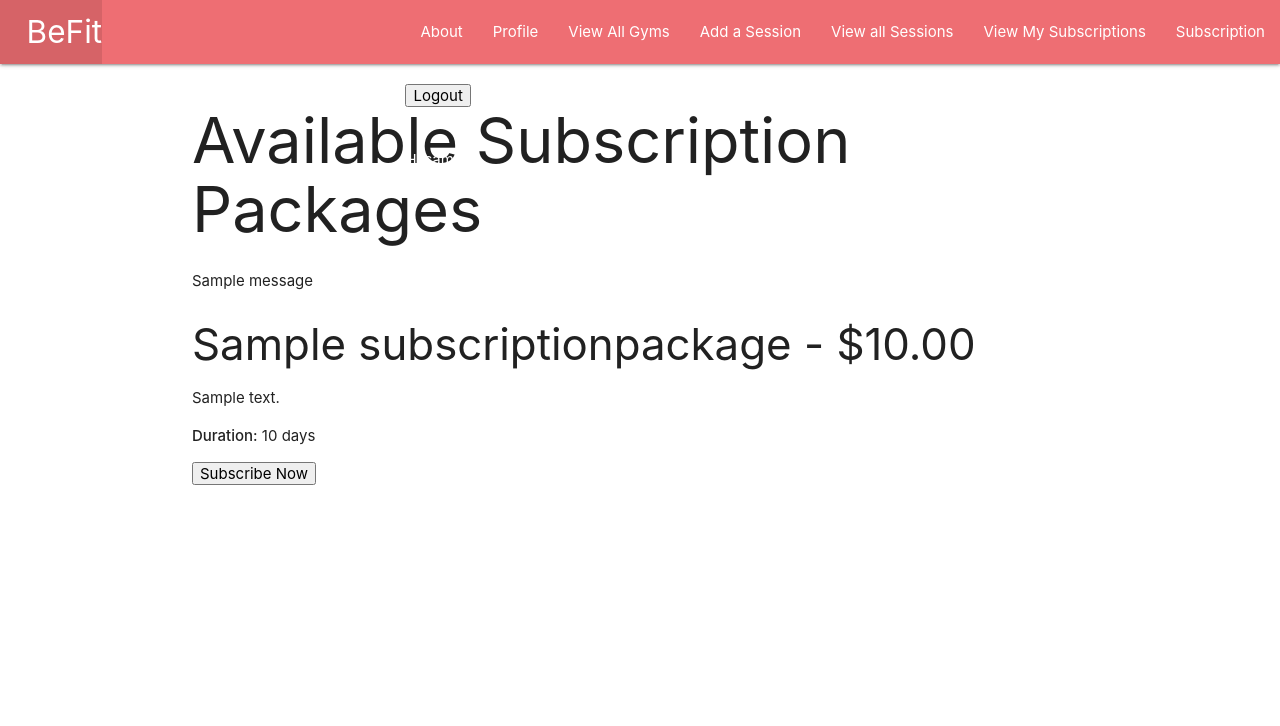
After one commit to FA-FG/beFit, a Django app: page /subscriptions/packages/ in a window 1280 px wide. The commit adds this page. Shown: the top 726 px of the page. Run offline with Django 5.2, Linux system fonts and the light colour scheme; a user stored in the database is signed in; tables that the repository leaves empty hold one stand-in row (values such as "Sample post"); one stand-in notice (Sample message) is shown.

Commit message:
almost completed

```diff
--- a/befit/main_app/admin.py
+++ b/befit/main_app/admin.py
@@ -1,7 +1,10 @@
 from django.contrib import admin
-from .models import Gym, Session, Profile
+from .models import Gym, Session, Profile,Subscription,SubscriptionPackage
+
 
 # Register your models here.
 admin.site.register(Gym)
 admin.site.register(Session)
 admin.site.register(Profile)
+admin.site.register(Subscription)
+admin.site.register(SubscriptionPackage)
--- a/befit/main_app/models.py
+++ b/befit/main_app/models.py
@@ -77,3 +77,39 @@ class Session(models.Model):
 
     def __str__(self):
         return self.name
+
+
+
+
+
+class SubscriptionPackage(models.Model):
+    USER_TYPE_CHOICES = [
+        ('RU', 'Regular User'),
+        ('GO', 'Gym Owner'),
+    ]
+
+    name = models.CharField(max_length=100)
+    description = models.TextField(blank=True, null=True)
+    duration_days = models.IntegerField()
+    price = models.DecimalField(max_digits=10, decimal_places=2)
+    user_type = models.CharField(max_length=2, choices=USER_TYPE_CHOICES,default="RU")
+
+    def __str__(self):
+        return f"{self.name} ({self.duration_days} days, {self.get_user_type_display()})"
+
+    def get_absolute_url(self):
+        return reverse('subscription_package_detail', kwargs={'pk': self.id})
+
+
+class Subscription(models.Model):
+    package = models.ForeignKey(SubscriptionPackage, on_delete=models.CASCADE)
+    startDate = models.DateField()
+    endDate = models.DateField()
+    status = models.CharField(max_length=20, default="Not Active")
+    user = models.ForeignKey(User, on_delete=models.CASCADE)
+
+    def __str__(self):
+        return f"{self.package.name} for {self.user.username}"
+
+    def get_absolute_url(self):
+        return reverse('subscription_detail', kwargs={'pk': self.id})  # Fix this to return a string
--- a/befit/main_app/templates/base.html
+++ b/befit/main_app/templates/base.html
@@ -26,13 +26,18 @@
         <ul class="right">
           <li><a href="{% url 'about' %}">About</a></li>
 
-
           {% if user.is_authenticated %}
           <li><a href="{% url 'profile' %}">Profile</a></li>
           <li><a href="{% url 'index' %}">View All Gyms</a></li>
           <!-- <li><a href="{% url 'gyms_create' %}">Add a gym</a></li> -->
           <li><a href="{% url 'session_create' %}">Add a Session</a></li>
           <li><a href="{% url 'session_index' %}">View all Sessions</a></li>
+
+
+         <li><a href="{% url 'view_my_subscriptions' %}">View My Subscriptions</a></li>
+         <li><a href="{% url 'subscription_package_list' %}">Subscription</a></li>
+
+
           <form action="{% url 'logout' %}" method="post">
 
             {% csrf_token %}
--- a/befit/main_app/templates/main_app/session_detail.html
+++ b/befit/main_app/templates/main_app/session_detail.html
@@ -1,7 +1,7 @@
 {% extends 'base.html' %}
 {% block content %}
 
-<h1>Toy Details</h1>
+<h1>Session Details</h1>
 
 <div class="row">
   <div class="col s6 col-offset-3">
--- /dev/null
+++ b/befit/main_app/templates/main_app/subscription_package_list.html
@@ -0,0 +1,33 @@
+{% extends 'base.html' %}
+
+{% block title %}Available Subscription Packages{% endblock %}
+
+{% block content %}
+    <h1>Available Subscription Packages</h1>
+
+    {% if messages %}
+        <div class="messages">
+            {% for message in messages %}
+                <div class="alert alert-{{ message.tags }}">
+                    {{ message }}
+                </div>
+            {% endfor %}
+        </div>
+    {% endif %}
+
+    <ul>
+        {% for package in packages %}
+            <li>
+                <h3>{{ package.name }} - ${{ package.price }}</h3>
+                <p>{{ package.description }}</p>
+                <p><strong>Duration:</strong> {{ package.duration_days }} days</p>
+                <form method="post" action="{% url 'subscribe_to_package' package_id=package.id %}">
+                    {% csrf_token %}
+                    <button type="submit">Subscribe Now</button>
+                </form>
+            </li>
+        {% empty %}
+            <p>No packages available for your type.</p>
+        {% endfor %}
+    </ul>
+{% endblock %}
--- a/befit/main_app/urls.py
+++ b/befit/main_app/urls.py
@@ -27,6 +27,12 @@ urlpatterns = [
 
 
 
+    path('subscriptions/packages/', views.subscription_package_list, name='subscription_package_list'),
+    path('subscriptions/subscribe/<int:package_id>/', views.subscribe_to_package, name='subscribe_to_package'),
+    path('subscriptions/my/', views.view_my_subscriptions, name='view_my_subscriptions'),
+
+
+
     path('session/', views.SessionList.as_view(), name='session_index'),
     path('session/<int:pk>/', views.SessionDetail.as_view(), name='session_detail'),
     path('session/create/', views.SessionCreate.as_view(), name='session_create'),
@@ -34,4 +40,6 @@ urlpatterns = [
     path('session/<int:pk>/delete/', views.SessionDelete.as_view(), name='session_delete'),
 
 
+
+
 ]
--- a/befit/main_app/views.py
+++ b/befit/main_app/views.py
@@ -3,19 +3,86 @@ from django.contrib.auth.forms import UserCreationForm
 from django.contrib.auth import login
 from django.contrib.auth.decorators import login_required
 from django.contrib.auth.mixins import  LoginRequiredMixin
-from .models import Gym,Session
+from .models import Gym,Session,Subscription, SubscriptionPackage, Profile
 from django.views.generic.edit import CreateView, UpdateView,DeleteView
 from django.views.generic import ListView, DetailView
 from django.urls import reverse_lazy
 
+from django.utils import timezone
+from datetime import timedelta
 
-from .models import Profile
-from django.views.generic.edit import CreateView, UpdateView, DeleteView
-from django.views.generic import ListView, DetailView
-from django.contrib.auth.forms import UserCreationForm
+from django.contrib import messages  # Import messages framework
+
+from django.contrib import messages  # Import messages framework
+
+@login_required
+def subscribe_to_package(request, package_id):
+    # Get the user's profile to check their type
+    user_profile = Profile.objects.get(user=request.user)
+
+    # Check if the user already has an active subscription
+    active_subscription = Subscription.objects.filter(user=request.user, status='Active').exists()
+
+    if active_subscription:
+        # Notify the user that they already have an active subscription
+        messages.warning(request, "You already have an active subscription. Please wait for it to expire before subscribing to a new one.")
+
+        # Filter packages based on user type (RU or GO)
+        if user_profile.type == 'GO':  # Gym owner
+            packages = SubscriptionPackage.objects.filter(user_type='GO')
+        else:  # Regular user
+            packages = SubscriptionPackage.objects.filter(user_type='RU')
+
+        # Render the page with the filtered packages and the message
+        return render(request, 'main_app/subscription_package_list.html', {'packages': packages})
+
+    # If no active subscription, proceed with subscription creation
+    package = SubscriptionPackage.objects.get(id=package_id)  # Get the selected package
+
+    # Calculate the subscription's end date based on the package duration
+    start_date = timezone.now().date()
+    end_date = start_date + timedelta(days=package.duration_days)
+
+    # Create the subscription for the logged-in user
+    Subscription.objects.create(
+        package=package,
+        startDate=start_date,
+        endDate=end_date,
+        user=request.user,
+        status="Active"
+    )
+
+    # Notify the user of successful subscription
+    messages.success(request, f"Successfully subscribed to {package.name}!")
+
+    # After successful subscription, show the list of subscriptions
+    return redirect('view_my_subscriptions')  # Redirect to the list of subscriptions
+
+# def subscription_package_list(request):
+#     packages = SubscriptionPackage.objects.all()  # Get all subscription packages
+#     return render(request, 'main_app/subscription_package_list.html', {'packages': packages})
+
+@login_required
+def subscription_package_list(request):
+    user_profile = Profile.objects.get(user=request.user)  # Get the logged-in user's profile
+
+    if user_profile.type == 'GO':  # Gym owner
+        # Show only gym owner packages
+        packages = SubscriptionPackage.objects.filter(user_type='GO')
+    else:  # Regular user
+        # Show only regular user packages
+        packages = SubscriptionPackage.objects.filter(user_type='RU')
+
+    return render(request, 'main_app/subscription_package_list.html', {'packages': packages})
 
 
-# from .models import Class
+@login_required
+def view_my_subscriptions(request):
+    subscriptions = Subscription.objects.filter(user=request.user)  # Filter subscriptions by the logged-in user
+    return render(request, 'main_app/my_subscriptions.html', {'subscriptions': subscriptions})
+
+
+
 class ProfileCreate(CreateView):
     model = Profile
     fields = ['age', 'gender', 'type', 'weight', 'height', 'image']
@@ -36,13 +103,11 @@ class ProfileCreate(CreateView):
 
 
 
-
 class ProfileUpdate(UpdateView):
     model = Profile
     fields = ['age','weight','height', 'image']
     success_url = '/profile/'
 
-# Create your views here.
 
 
 class GymCreate(LoginRequiredMixin, CreateView):
```
Also changed, not shown: befit/main_app/templates/main_app/my_subscriptions.html (added, +20 -0 lines), befit/main_app/static/uploads/download.jpeg (added), befit/main_app/static/uploads/download_15N00QX.jpeg (added), befit/main_app/static/uploads/download_MzZRmFr.jpeg (added).
